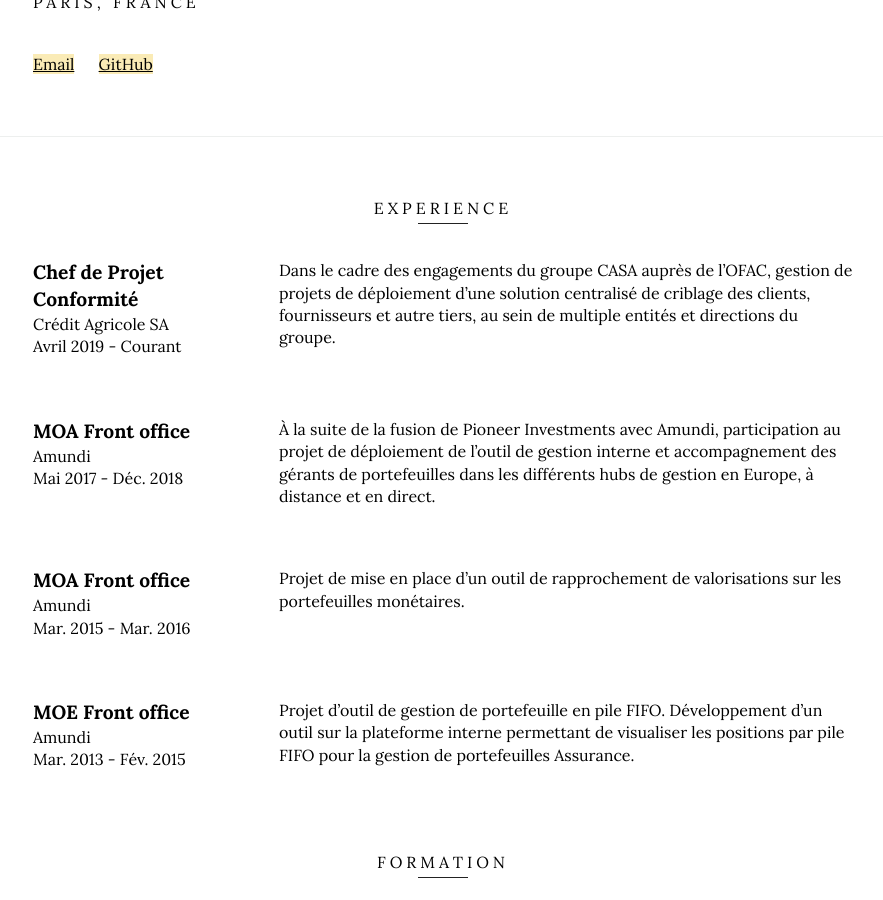
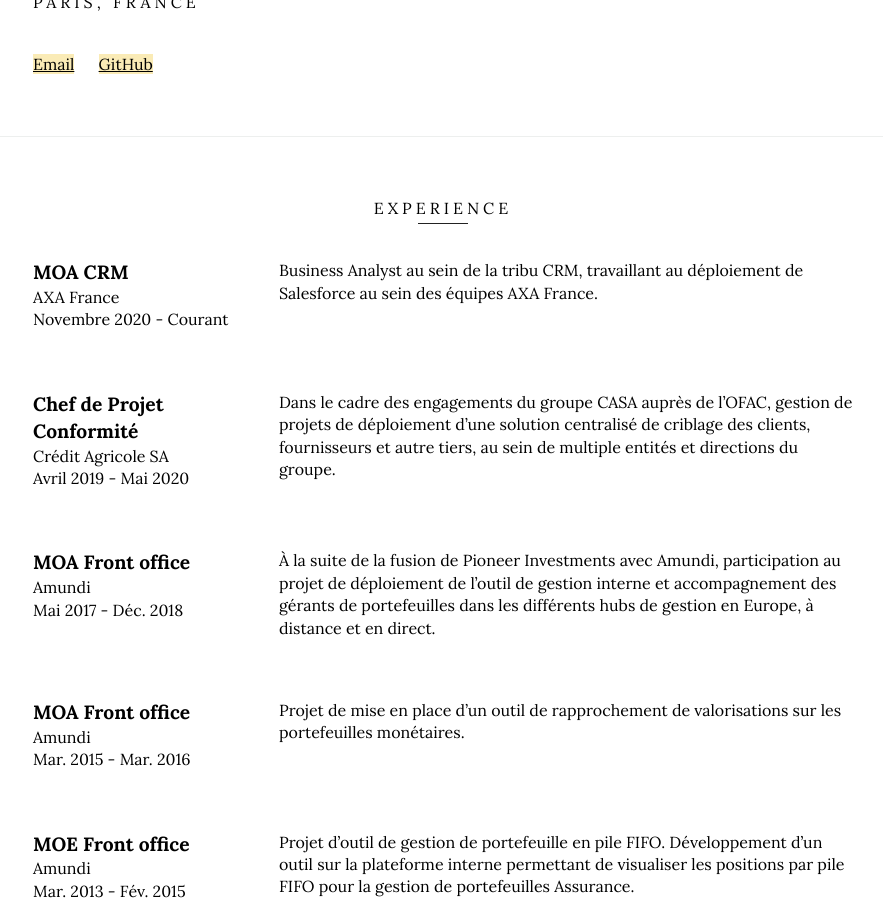
Before and after one commit to guillaumevidal/github.io, a Jekyll site: the page built from index.html, in a window 1280 px wide and 900 px high, scrolled down 378 px. Shown: the whole window, without its empty margins (197-1080 px from the left). Built offline with Jekyll 4.4.1, drawn with Linux system fonts in a browser that asks for light colours.

Commit message:
Job update

```diff
--- a/_data/jobs.yml
+++ b/_data/jobs.yml
@@ -1,7 +1,12 @@
+-   title: MOA CRM
+    company: AXA France
+    description: Business Analyst au sein de la tribu CRM, travaillant au déploiement de Salesforce au sein des équipes AXA France.
+    period: Novembre 2020 - Courant
+
 -   title: Chef de Projet Conformité
     company: Crédit Agricole SA
     description: Dans le cadre des engagements du groupe CASA auprès de l’OFAC, gestion de projets de déploiement d’une solution centralisé de criblage des clients, fournisseurs et autre tiers, au sein de multiple entités et directions du groupe.
-    period: Avril 2019 - Courant
+    period: Avril 2019 - Mai 2020
 
 -   title: MOA Front office
     company: Amundi
```
